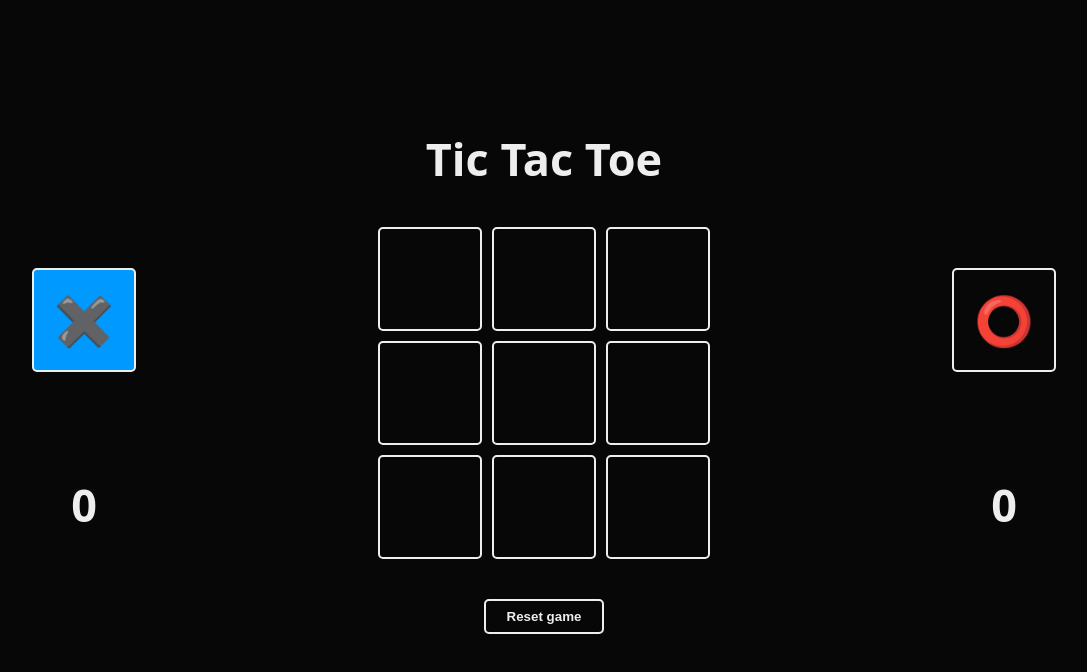
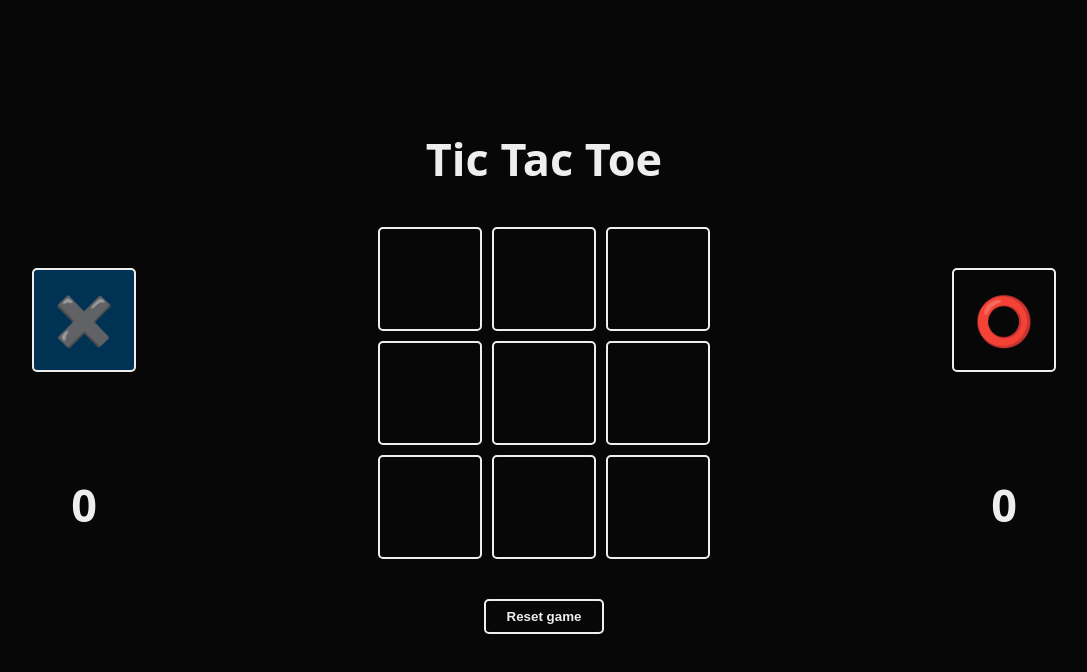
Before and after one commit to FabiusC/tic-tac-toe, a React (Vite) app: page / in a window 1280 px wide. Both pictures are taken after a click on the button "Start Game". Shown: the top 672 px of the page, without its empty margins (96-1183 px from the left). Built offline with nearby package versions, Linux system fonts and the light colour scheme.

Commit message:
Update index.css

```diff
--- a/src/index.css
+++ b/src/index.css
@@ -94,7 +94,7 @@ body {
 
 .square.is-selected {
   color: #fff;
-  background: #09f;
+  background: rgb(0, 50, 83);
 }
 
 .winner {
```
